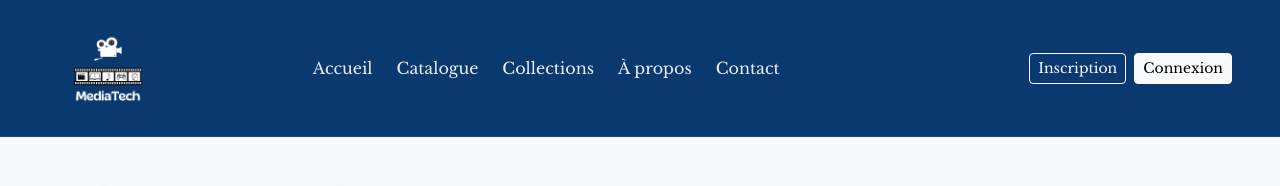
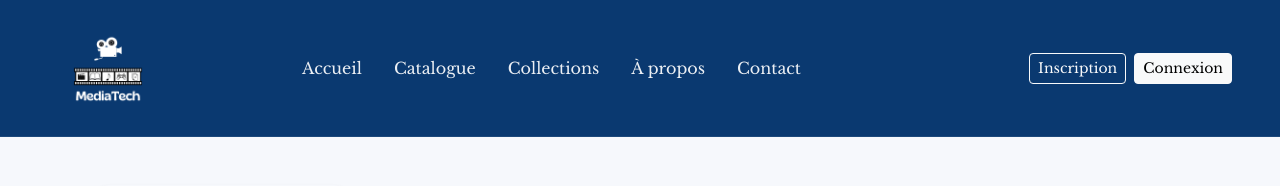
Before and after one commit to smaachaoui/mediatech, a Symfony app: template templates/book/show.html.twig in a window 1280 px wide. Shown: the top 186 px of the page. Run offline with Twig, Linux system fonts and the light colour scheme; the template is opened without the code that fills it, so the values that code supplies are empty; some libraries are stand-ins or nearby versions.

Commit message:
Finalement j'augmente le gap entre les liens nav d'un cran

```diff
--- a/templates/partials/_header.html.twig
+++ b/templates/partials/_header.html.twig
@@ -25,7 +25,7 @@
       <div class="collapse navbar-collapse" id="mainNavbar">
 
         {# Liens pages — centrés #}
-        <ul class="navbar-nav mx-auto gap-lg-2 text-lg-center">
+        <ul class="navbar-nav mx-auto gap-lg-3 text-lg-center">
           <li class="nav-item">
             <a class="nav-link" href="{{ path('app_home') }}">Accueil</a>
           </li>
```
